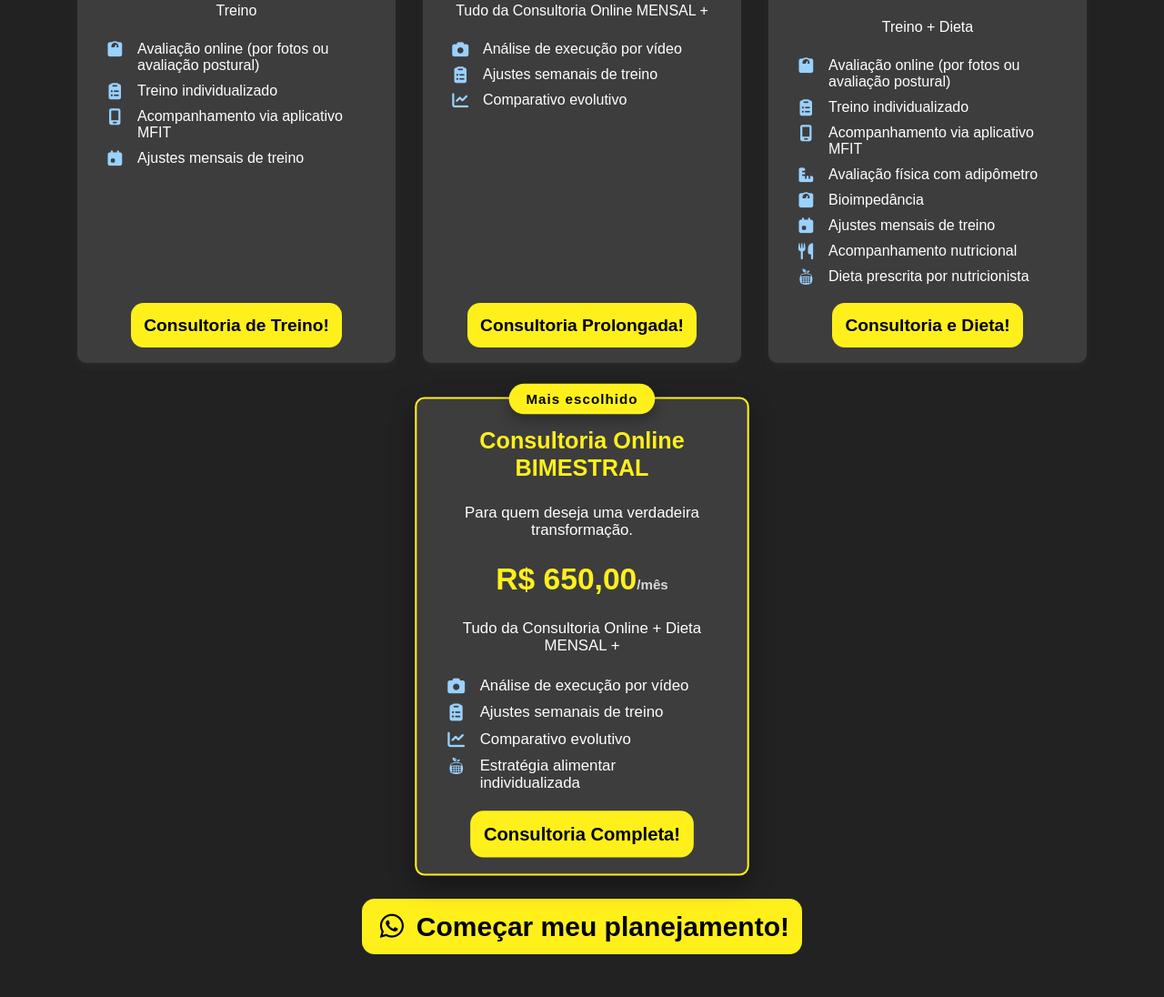
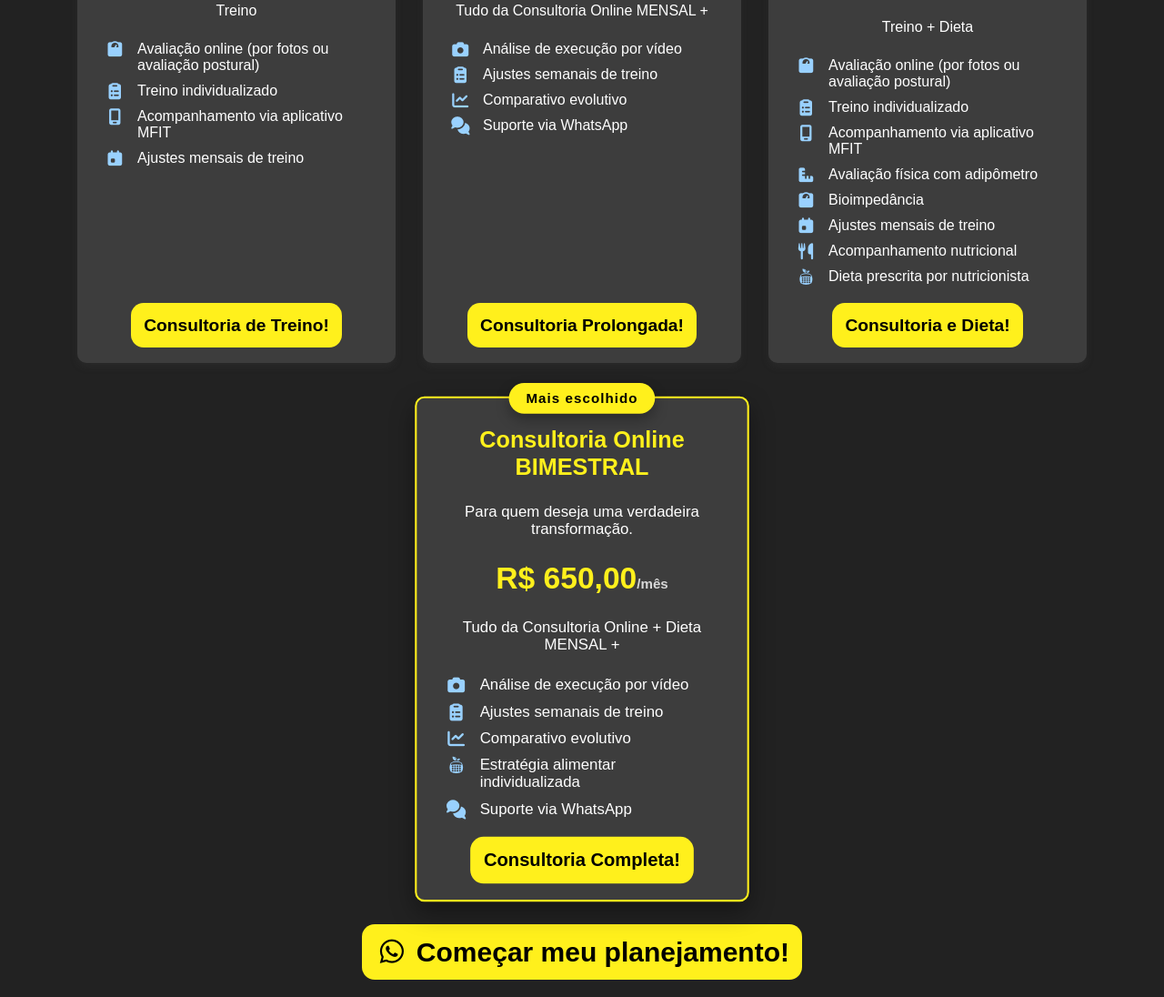
Before and after one commit to lucasfgarcez/site_romulo, a plain HTML site: page index.html in a window 1280 px wide. Shown: the part 4263-5359 px from the top of the page at 91% size. Drawn offline with nearby package versions, Linux system fonts and the light colour scheme; a web font is replaced by a local one.

Commit message:
feat: add WhatsApp support option to service lists for enhanced user communication

```diff
--- a/index.html
+++ b/index.html
@@ -267,6 +267,7 @@
                         <li><i class="fa-solid fa-camera"></i> Análise de execução por vídeo</li>
                         <li><i class="fa-solid fa-clipboard-list"></i> Ajustes semanais de treino</li>
                         <li><i class="fa-solid fa-chart-line"></i> Comparativo evolutivo</li>
+                        <li><i class="fa-solid fa-comments"></i> Suporte via WhatsApp</li>
                     </ul>
 
                     <div class="cta-btn">
@@ -314,6 +315,7 @@
                         <li><i class="fa-solid fa-clipboard-list"></i> Ajustes semanais de treino</li>
                         <li><i class="fa-solid fa-chart-line"></i> Comparativo evolutivo</li>
                         <li><i class="fa-brands fa-nutritionix"></i> Estratégia alimentar individualizada</li>
+                        <li><i class="fa-solid fa-comments"></i> Suporte via WhatsApp</li>
                     </ul>
 
                     <div class="cta-btn">
```
